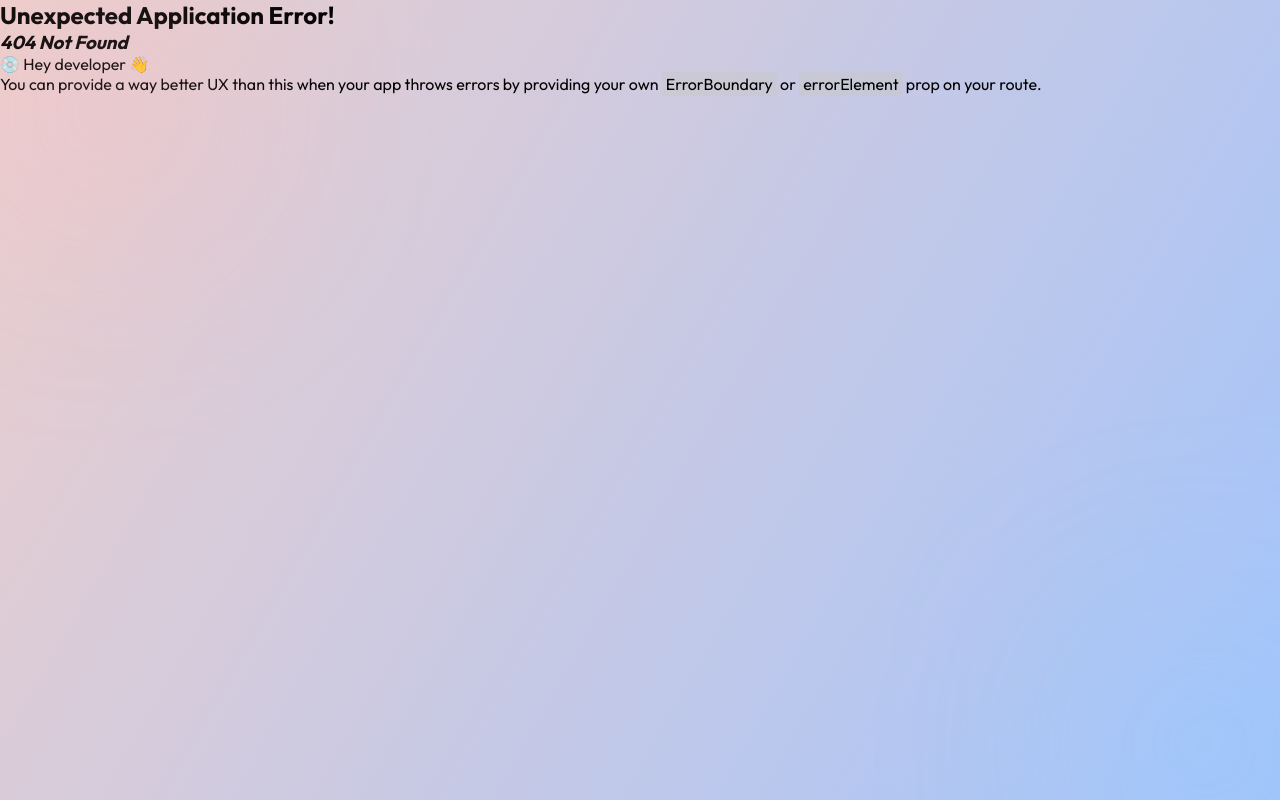
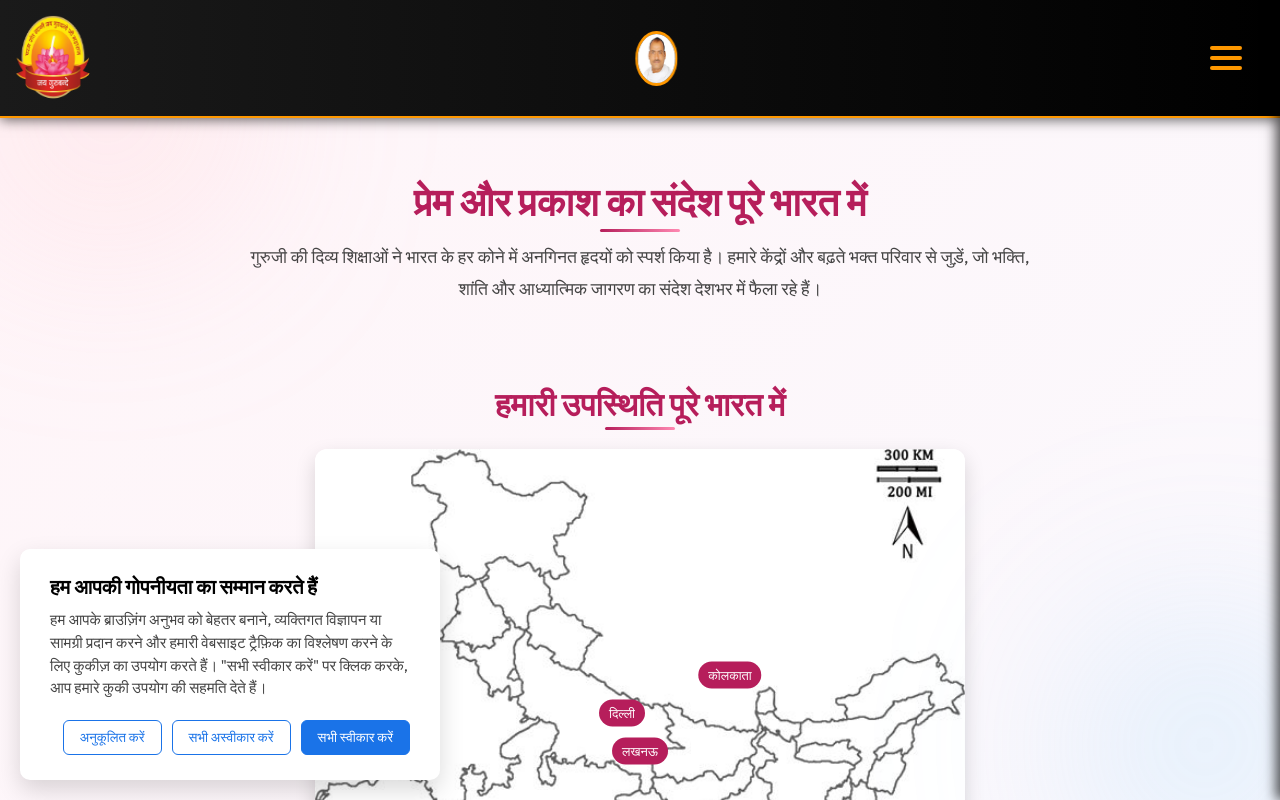
Before and after one commit to vikashsingh813/jaygurubandey, a React (Vite) app: page /intlcenters in a window 1280 px wide. Before the commit this address had no page. Built offline with nearby package versions, Linux system fonts and the light colour scheme.

Commit message:
Inital Commit

```diff
--- a/src/main.jsx
+++ b/src/main.jsx
@@ -24,6 +24,7 @@ import PublishedBooks from './pages/PublishedBooks.jsx'
 import LatestUpdates from './pages/LatestUpdates.jsx'
 import SoulTwist from './pages/SoulTwist.jsx'
 import FAQ from './pages/FAQ.jsx'
+import IntlCenters from './pages/IntlCenters.jsx'
 import Feedback from './pages/Feedback.jsx';
 
 const router = createBrowserRouter([
@@ -52,6 +53,7 @@ const router = createBrowserRouter([
       { path: 'latest-updates', element: <LatestUpdates /> },
       { path: 'soultwist', element: <SoulTwist /> },
       { path: 'faq', element: <FAQ /> },
+      { path: 'intlcenters', element: <IntlCenters /> },
       { path: 'feedback', element: <Feedback /> },
     ],
   },
--- a/src/pages/About.css
+++ b/src/pages/About.css
@@ -323,3 +323,24 @@
     z-index: 10;
   }
 }
+
+/* ===== Fix: Ensure navbar overlay always stays above About content ===== */
+.about-page,
+.about-journey,
+.about-vision,
+.about-daily,
+.about-teachings,
+.about-seva,
+.about-festivals,
+.know-more-btn {
+  position: relative;
+  z-index: 0 !important;
+}
+
+.navbar,
+.sidebar,
+.mobile-menu,
+.menu-overlay {
+  position: relative;
+  z-index: 9999 !important;
+}
--- a/src/pages/About.jsx
+++ b/src/pages/About.jsx
@@ -9,7 +9,6 @@ const About = () => {
   const navigate = useNavigate();
   const location = useLocation();
 
-  // Restore currentPage from location state if available
   const initialPage = location.state?.currentPage || 1;
   const [currentPage, setCurrentPage] = useState(initialPage);
 
@@ -23,19 +22,19 @@ const About = () => {
       title: "गुरुजी की जीवन यात्रा",
       text: [
         "गुरुजी का जीवन भक्ति, ज्ञान और मानवता की सेवा की एक पवित्र यात्रा है...",
-        "वर्षों की साधना, शास्त्र अध्ययन और दिव्य अनुभूतियों के माध्यम से गुरुजी आध्यात्मिक ज्ञान के दीपस्तंभ बन गए...",
-        "आज असंख्य साधक उनके मार्गदर्शन में चलते हैं। उनका जीवन सिखाता है कि सच्ची महानता धन या मान-सम्मान में नहीं, बल्कि विनम्रता, करुणा और ईश्वर की इच्छा के प्रति समर्पण में है।"
+        "वर्षों की साधना, शास्त्रों के अध्ययन और दिव्य अनुभवों के माध्यम से गुरुजी आध्यात्मिक ज्ञान के प्रकाशपुंज बन गए...",
+        "आज असंख्य साधक उनके मार्गदर्शन से प्रेरणा प्राप्त करते हैं। उनका जीवन हमें यह सिखाता है कि सच्ची महानता धन या प्रसिद्धि में नहीं, बल्कि विनम्रता, करुणा और परमात्मा के प्रति समर्पण में है।"
       ],
     },
     {
       id: 2,
       className: "about-vision",
       photo: vision,
-      title: "आश्रम की दृष्टि और मूल्य",
+      title: "आश्रम का उद्देश्य और मूल्य",
       text: [
-        "आश्रम केवल एक स्थान नहीं है; यह एक जीवंत तीर्थ है जहाँ साधक शांति, उद्देश्य और आत्मिक पोषण पाते हैं...",
-        "वेदांत की शाश्वत शिक्षाओं में गहराई से निहित, आश्रम हर आत्मा को स्मरण कराता है कि ईश्वर सभी प्राणियों में समान रूप से विद्यमान है...",
-        "सबसे बढ़कर, आश्रम के मूल्य साधकों को सत्यनिष्ठा, करुणा और कृतज्ञता के साथ जीना सिखाते हैं, जिससे दैनिक जीवन ही एक आध्यात्मिक यात्रा बन जाता है।"
+        "आश्रम केवल एक स्थान नहीं, बल्कि एक जीवंत पवित्र धाम है जहाँ साधक शांति, उद्देश्य और आध्यात्मिक ऊर्जा पाते हैं...",
+        "वेदांत की शाश्वत शिक्षाओं में जड़े हुए इस आश्रम का संदेश है — परमात्मा प्रत्येक जीव में समान रूप से विद्यमान है...",
+        "आश्रम के मूल्य साधकों को सत्यनिष्ठा, करुणा और कृतज्ञता के साथ जीवन जीने की प्रेरणा देते हैं, जिससे हर दिन एक आध्यात्मिक यात्रा बन जाता है।"
       ],
     },
     {
@@ -44,9 +43,9 @@ const About = () => {
       photo: daily,
       title: "आश्रम में दैनिक जीवन",
       text: [
-        "आश्रम का जीवन-क्रम प्रकृति और ईश्वर के साथ सामंजस्य में बहता है। प्रत्येक दिन का आरंभ सूर्योदय से पहले होता है...",
-        "सुबह का समय प्रायः शास्त्रों के अध्ययन, सत्संग और निःस्वार्थ सेवा से भरा होता है...",
-        "शाम होते ही आश्रम में भजन, ध्यान और सत्संग की मधुर लहरियाँ गूँज उठती हैं..."
+        "आश्रम का जीवन प्रकृति और परमात्मा की लय के अनुरूप चलता है। प्रत्येक दिन सूर्योदय से पहले आरंभ होता है...",
+        "सुबह का समय प्रार्थना, ध्यान, शास्त्र अध्ययन और निःस्वार्थ सेवा के लिए समर्पित रहता है...",
+        "संध्या को आश्रम भजन, सत्संग और ध्यान से आलोकित हो उठता है..."
       ],
     },
     {
@@ -55,31 +54,31 @@ const About = () => {
       photo: guruji,
       title: "गुरुजी की शिक्षाएँ",
       text: [
-        "गुरुजी की शिक्षाएँ कालातीत ज्ञान का खजाना हैं, जो साधकों को आत्म-साक्षात्कार और करुणा की ओर ले जाती हैं...",
-        "उनके प्रवचनों में अक्सर सांसारिक कर्तव्यों और आध्यात्मिक साधना के बीच संतुलन पर बल दिया जाता है...",
-        "ये शिक्षाएँ असंख्य आत्माओं को प्रेरित करती रहती हैं — कठिनाइयों में शक्ति, मौन में शांति और सेवा में जीवन का उद्देश्य खोजने के लिए।"
+        "गुरुजी की शिक्षाएँ कालातीत ज्ञान के मोती हैं जो साधकों को आत्मबोध और करुणा की दिशा में मार्गदर्शन करती हैं...",
+        "उनके प्रवचन यह बताते हैं कि सांसारिक कर्तव्यों और आध्यात्मिक साधना में संतुलन कैसे स्थापित किया जाए...",
+        "ये शिक्षाएँ अनगिनत आत्माओं को प्रेरित करती हैं कि वे चुनौतियों में धैर्य, मौन में शांति और सेवा में जीवन का उद्देश्य खोजें।"
       ],
     },
     {
       id: 5,
       className: "about-seva",
       photo: vision,
-      title: "समाज सेवा और सेवा-भाव",
+      title: "समाजसेवा और करुणा",
       text: [
-        "सेवा, या निःस्वार्थ कर्म, आश्रम की धड़कन है...",
-        "आश्रम की दीवारों से परे, सेवा समाज में भोजन वितरण, स्वास्थ्य शिविर और शिक्षा कार्यक्रमों के माध्यम से पहुँचती है...",
-        "गुरुजी अक्सर कहते हैं, 'जो हाथ सेवा करते हैं, वे उन होंठों से पवित्र हैं जो केवल प्रार्थना करते हैं।'"
+        "‘सेवा’ या निःस्वार्थ कर्म आश्रम की धड़कन है...",
+        "आश्रम की सेवा सीमाओं से परे जाकर समाज में भोजन वितरण, स्वास्थ्य शिविर और शिक्षा कार्यक्रमों के माध्यम से फैलती है...",
+        "गुरुजी अक्सर कहते हैं — 'जो हाथ सेवा करते हैं, वे उन होंठों से पवित्र हैं जो केवल प्रार्थना करते हैं।'"
       ],
     },
     {
       id: 6,
       className: "about-festivals",
       photo: daily,
-      title: "आश्रम के उत्सव और पर्व",
+      title: "उत्सव और आध्यात्मिक पर्व",
       text: [
-        "आश्रम आध्यात्मिक पर्वों के समय आनंद और रंगों से भर उठता है — यहाँ प्रार्थना, संगीत और सामूहिक भंडारा होता है...",
-        "यहाँ के पर्व केवल अनुष्ठान नहीं हैं, बल्कि दिव्यता को एक साथ अनुभव करने के अवसर हैं...",
-        "ये उत्सव स्मरण कराते हैं कि आध्यात्मिकता केवल एकांत साधना नहीं है, बल्कि मिलकर चलने वाला साझा मार्ग है..."
+        "आश्रम आध्यात्मिक उत्सवों के दौरान आनंद और भक्ति के रंगों से भर उठता है — प्रार्थना, संगीत और सामूहिक भंडारे से वातावरण पवित्र हो जाता है...",
+        "यहाँ उत्सव केवल परंपरा नहीं, बल्कि सामूहिकता में परमात्मा का अनुभव करने का अवसर हैं...",
+        "ये पर्व हमें स्मरण कराते हैं कि अध्यात्म केवल एकांत की नहीं, बल्कि एकता और प्रेम की यात्रा है।"
       ],
     },
   ];
@@ -89,7 +88,6 @@ const About = () => {
   const currentSections = sections.slice(indexOfFirst, indexOfLast);
   const totalPages = Math.ceil(sections.length / sectionsPerPage);
 
-  // Scroll to top when page changes
   useEffect(() => {
     window.scrollTo({ top: 0, behavior: "smooth" });
   }, [currentPage]);
@@ -97,7 +95,7 @@ const About = () => {
   return (
     <div className="about-page">
       <section className="about-intro">
-        <h1>गुरुजी की कृपा की रोशनी में</h1>
+        <h1>गुरुजी की कृपा के प्रकाश में</h1>
         <p className="subtext">“यह आश्रम केवल एक स्थान नहीं — यह एक उपस्थिति है।”</p>
       </section>
 
@@ -132,7 +130,7 @@ const About = () => {
           ⬅ पिछला
         </button>
         <span>
-          पृष्ठ {currentPage} में से {totalPages}
+          पेज {currentPage} / {totalPages}
         </span>
         <button
           onClick={() => setCurrentPage((prev) => prev + 1)}
@@ -141,6 +139,32 @@ const About = () => {
           अगला ➡
         </button>
       </div>
+
+      <div
+        className="map-button-container fade-in-up"
+        style={{ display: "flex", justifyContent: "center", gap: "15px", flexWrap: "wrap" }}
+      >
+        <button
+          className="know-more-btn"
+          onClick={() => navigate("/intlcenters")}
+        >
+          🌏 आध्यात्मिक नेटवर्क
+        </button>
+
+        <button
+          className="know-more-btn"
+          onClick={() => navigate("/spotlight")}
+        >
+          🔦 प्रमुख आकर्षण
+        </button>
+
+        <button
+          className="know-more-btn"
+          onClick={() => navigate("/dailyschedule")}
+        >
+          📅 दैनिक कार्यक्रम
+        </button>
+      </div>
     </div>
   );
 };
--- /dev/null
+++ b/src/pages/IntlCenters.css
@@ -0,0 +1,261 @@
+/* ===== Overall Page ===== */
+.centers-page {
+  background: linear-gradient(135deg, #fff5f8, #f9faff);
+  color: #333;
+  text-align: center;
+  padding: 60px 20px;
+  font-family: "Outfit", sans-serif;
+  overflow-x: hidden;
+  animation: fadeInPage 0.8s ease-in;
+}
+
+/* ===== Intro Section ===== */
+.centers-intro {
+  max-width: 800px;
+  margin: 0 auto 60px auto;
+  animation: fadeInUp 1s ease-in-out;
+}
+
+.centers-intro h1 {
+  font-size: 2.4rem;
+  color: #b61e5b;
+  margin-bottom: 15px;
+  position: relative;
+  display: inline-block;
+  animation: slideInDown 1s ease-in-out;
+}
+
+/* Elegant underline for first title */
+.centers-intro h1::after {
+  content: "";
+  position: absolute;
+  left: 50%;
+  bottom: -6px;
+  transform: translateX(-50%);
+  width: 80px;
+  height: 3px;
+  background: linear-gradient(90deg, #b61e5b, #ff89b2);
+  border-radius: 2px;
+}
+
+/* Paragraph under intro */
+.centers-intro p {
+  font-size: 1.1rem;
+  line-height: 1.8;
+  color: #444;
+  animation: fadeIn 1.4s ease-in-out;
+}
+
+/* ===== Map Section ===== */
+.centers-map-section {
+  margin: 80px auto;
+  position: relative;
+  animation: fadeInUp 1s ease-in-out;
+}
+
+.centers-map-section h2 {
+  color: #b61e5b;
+  margin-bottom: 25px;
+  font-size: 2rem;
+  position: relative;
+  display: inline-block;
+  animation: slideInDown 1s ease-in-out;
+}
+
+/* Line under map heading */
+.centers-map-section h2::after {
+  content: "";
+  position: absolute;
+  left: 50%;
+  bottom: -6px;
+  transform: translateX(-50%);
+  width: 70px;
+  height: 3px;
+  background: linear-gradient(90deg, #b61e5b, #ff89b2);
+  border-radius: 2px;
+}
+
+/* ===== Map Container ===== */
+.map-container {
+  position: relative;
+  display: flex;
+  justify-content: center;
+  align-items: center;
+  max-width: 900px;
+  width: 100%;
+  margin: 0 auto;
+  animation: zoomIn 1.2s ease;
+}
+
+.world-map {
+  width: 90%;
+  max-width: 650px;
+  height: auto;
+  border-radius: 12px;
+  box-shadow: 0 8px 20px rgba(0, 0, 0, 0.15);
+  transition: transform 0.4s ease;
+}
+
+.world-map:hover {
+  transform: scale(1.03);
+}
+
+/* ===== Map Pins ===== */
+.map-pin {
+  position: absolute;
+  transform: translate(-50%, -50%);
+  background: #b61e5b;
+  color: white;
+  padding: 5px 10px;
+  border-radius: 50px;
+  font-size: 0.8rem;
+  font-weight: 500;
+  cursor: pointer;
+  transition: all 0.3s ease;
+  animation: pulse 2s infinite;
+}
+
+.map-pin:hover {
+  background: #ff89b2;
+  transform: translate(-50%, -50%) scale(1.1);
+}
+
+.map-pin span {
+  white-space: nowrap;
+}
+
+/* ===== Global Stats Section ===== */
+.centers-stats {
+  display: flex;
+  flex-wrap: wrap;
+  justify-content: center;
+  gap: 25px;
+  margin-top: 60px;
+  animation: fadeInUp 1.5s ease;
+}
+
+.stat-card {
+  background: white;
+  border-radius: 16px;
+  padding: 30px 40px;
+  box-shadow: 0 8px 20px rgba(0, 0, 0, 0.08);
+  transition: all 0.3s ease;
+  width: 220px;
+  animation: popIn 1s ease-in-out;
+}
+
+.stat-card:hover {
+  transform: translateY(-5px);
+  box-shadow: 0 10px 25px rgba(0, 0, 0, 0.12);
+}
+
+.stat-card h3 {
+  color: #b61e5b;
+  font-size: 2rem;
+  margin-bottom: 10px;
+}
+
+.stat-card p {
+  color: #555;
+  font-size: 1rem;
+}
+
+/* ===== Keyframe Animations ===== */
+@keyframes fadeInPage {
+  from { opacity: 0; }
+  to { opacity: 1; }
+}
+
+@keyframes fadeInUp {
+  from { opacity: 0; transform: translateY(40px); }
+  to { opacity: 1; transform: translateY(0); }
+}
+
+@keyframes slideInDown {
+  from { opacity: 0; transform: translateY(-30px); }
+  to { opacity: 1; transform: translateY(0); }
+}
+
+@keyframes zoomIn {
+  from { transform: scale(0.9); opacity: 0; }
+  to { transform: scale(1); opacity: 1; }
+}
+
+@keyframes popIn {
+  0% { transform: scale(0.9); opacity: 0; }
+  100% { transform: scale(1); opacity: 1; }
+}
+
+@keyframes pulse {
+  0% { box-shadow: 0 0 0 0 rgba(182, 30, 91, 0.5); }
+  70% { box-shadow: 0 0 0 10px rgba(182, 30, 91, 0); }
+  100% { box-shadow: 0 0 0 0 rgba(182, 30, 91, 0); }
+}
+
+/* ===== Responsive Design ===== */
+@media (max-width: 992px) {
+  .world-map {
+    max-width: 550px;
+  }
+  .centers-map-section h2 {
+    font-size: 1.8rem;
+  }
+}
+
+@media (max-width: 768px) {
+  .centers-intro h1 {
+    font-size: 1.8rem;
+  }
+
+  .centers-intro p {
+    font-size: 1rem;
+  }
+
+  .stat-card {
+    width: 160px;
+    padding: 25px 30px;
+  }
+
+  .centers-map-section h2 {
+    font-size: 1.6rem;
+  }
+
+  .world-map {
+    width: 95%;
+    max-width: 450px;
+  }
+
+  .map-pin {
+    font-size: 0.7rem;
+    padding: 4px 8px;
+  }
+}
+
+@media (max-width: 480px) {
+  .centers-page {
+    padding: 40px 10px;
+  }
+
+  .centers-intro h1 {
+    font-size: 1.5rem;
+  }
+
+  .centers-intro p {
+    font-size: 0.95rem;
+  }
+
+  .world-map {
+    width: 100%;
+    max-width: 350px;
+  }
+
+  .stat-card {
+    width: 140px;
+    padding: 20px 25px;
+  }
+
+  .map-pin {
+    font-size: 0.65rem;
+    padding: 3px 6px;
+  }
+}
--- /dev/null
+++ b/src/pages/IntlCenters.jsx
@@ -0,0 +1,69 @@
+import React from "react";
+import "./IntlCenters.css";
+import indiaMap from "../assets/indiamap.jpg"; // use India map image
+
+const InternationalCenters = () => {
+  return (
+    <div className="centers-page">
+      {/* ===== 1. INTRO SECTION ===== */}
+      <section className="centers-intro">
+        <h1>प्रेम और प्रकाश का संदेश पूरे भारत में</h1>
+        <p>
+          गुरुजी की दिव्य शिक्षाओं ने भारत के हर कोने में अनगिनत हृदयों को
+          स्पर्श किया है। हमारे केंद्रों और बढ़ते भक्त परिवार से जुड़ें, जो भक्ति,
+          शांति और आध्यात्मिक जागरण का संदेश देशभर में फैला रहे हैं।
+        </p>
+      </section>
+
+      {/* ===== 2. INTERACTIVE INDIA MAP SECTION ===== */}
+      <section className="centers-map-section">
+        <h2>हमारी उपस्थिति पूरे भारत में</h2>
+        <div className="map-container">
+          <img src={indiaMap} alt="India Map" className="world-map" />
+
+          {/* Example Pins (adjust positions) */}
+          <div className="map-pin" style={{ top: "35%", left: "48%" }}>
+            <span>दिल्ली</span>
+          </div>
+          <div className="map-pin" style={{ top: "55%", left: "45%" }}>
+            <span>हैदराबाद</span>
+          </div>
+          <div className="map-pin" style={{ top: "40%", left: "50%" }}>
+            <span>लखनऊ</span>
+          </div>
+          <div className="map-pin" style={{ top: "70%", left: "52%" }}>
+            <span>चेन्नई</span>
+          </div>
+          <div className="map-pin" style={{ top: "60%", left: "35%" }}>
+            <span>मुंबई</span>
+          </div>
+          <div className="map-pin" style={{ top: "30%", left: "60%" }}>
+            <span>कोलकाता</span>
+          </div>
+        </div>
+      </section>
+
+      {/* ===== 3. REACH STATISTICS ===== */}
+      <section className="centers-stats">
+        <div className="stat-card">
+          <h3>20+</h3>
+          <p>राज्यों में पहुँच</p>
+        </div>
+        <div className="stat-card">
+          <h3>50+</h3>
+          <p>सक्रिय केंद्र</p>
+        </div>
+        <div className="stat-card">
+          <h3>1 लाख+</h3>
+          <p>जुड़े हुए भक्त</p>
+        </div>
+        <div className="stat-card">
+          <h3>100+</h3>
+          <p>साप्ताहिक सत्संग</p>
+        </div>
+      </section>
+    </div>
+  );
+};
+
+export default InternationalCenters;
```
Also changed, not shown: src/assets/indiamap.jpg (added).
